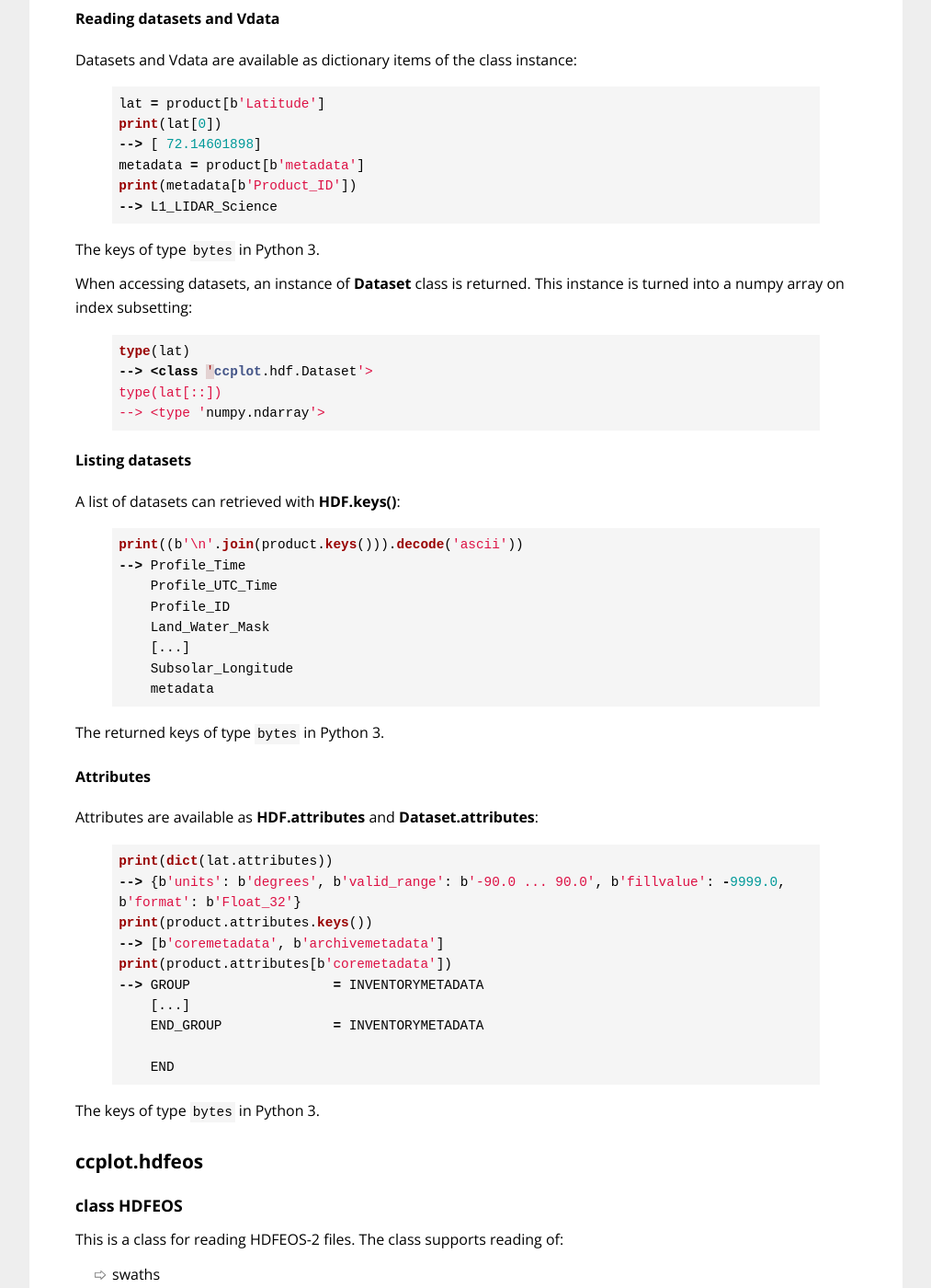
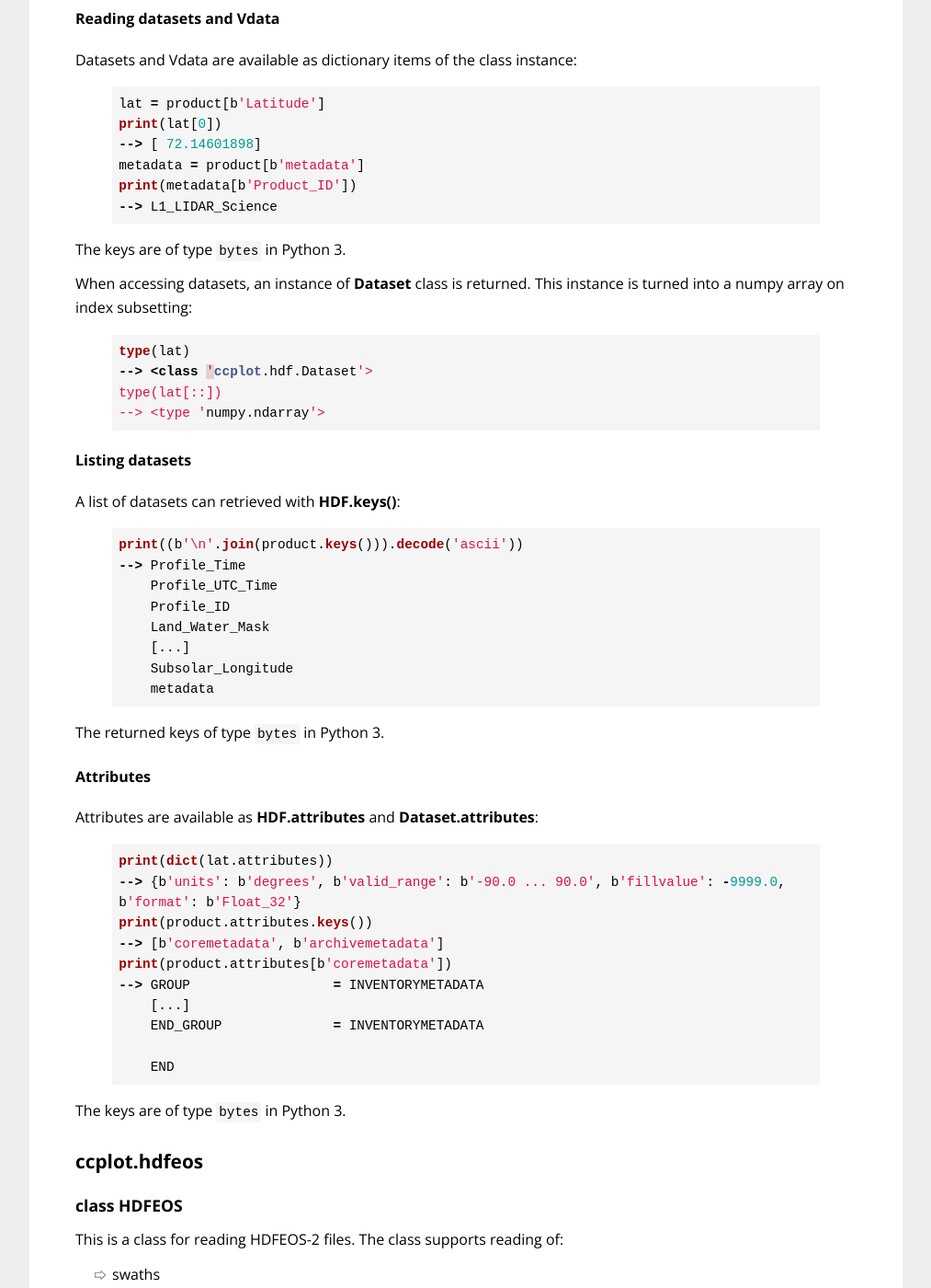
Before and after one commit to peterkuma/ccplot, a Jekyll site: the page built from api/reference/index.md, in a window 1280 px wide and 1400 px high, scrolled down 729 px. Shown: the whole window at 92% size, without its empty margins (133-1146 px from the left). Built offline with Jekyll 4.4.1, drawn with Linux system fonts in a browser that asks for light colours; some of the changed text lies outside the part shown.

Commit message:
Fix typo

```diff
--- a/api/reference/index.md
+++ b/api/reference/index.md
@@ -46,7 +46,7 @@ print(metadata[b'Product_ID'])
 --> L1_LIDAR_Science
 {% endhighlight %}
 
-The keys of type `bytes` in Python 3.
+The keys are of type `bytes` in Python 3.
 
 When accessing datasets, an instance of **Dataset** class is returned.
 This instance is turned into a numpy array on index subsetting:
@@ -92,7 +92,7 @@ print(product.attributes[b'coremetadata'])
     END
 {% endhighlight %}
 
-The keys of type `bytes` in Python 3.
+The keys are of type `bytes` in Python 3.
 
 ccplot.hdfeos
 -------------
@@ -138,7 +138,7 @@ print(lat[0])
 --> -64.9139
 {% endhighlight %}
 
-The keys of type `bytes` in Python 3.
+The keys are of type `bytes` in Python 3.
 
 When accessing datasets, an instance of **Dataset** class is returned.
 This instance is turned into a numpy array on index subsetting:
@@ -164,7 +164,7 @@ print(sw[b'Radar_Reflectivity'].attributes[b'long_name'])
 --> b'Radar Reflectivity Factor'
 {% endhighlight %}
 
-The keys of type `bytes` in Python 3.
+The keys are of type `bytes` in Python 3.
 
 ccplot.algorithms
 -----------------
```
